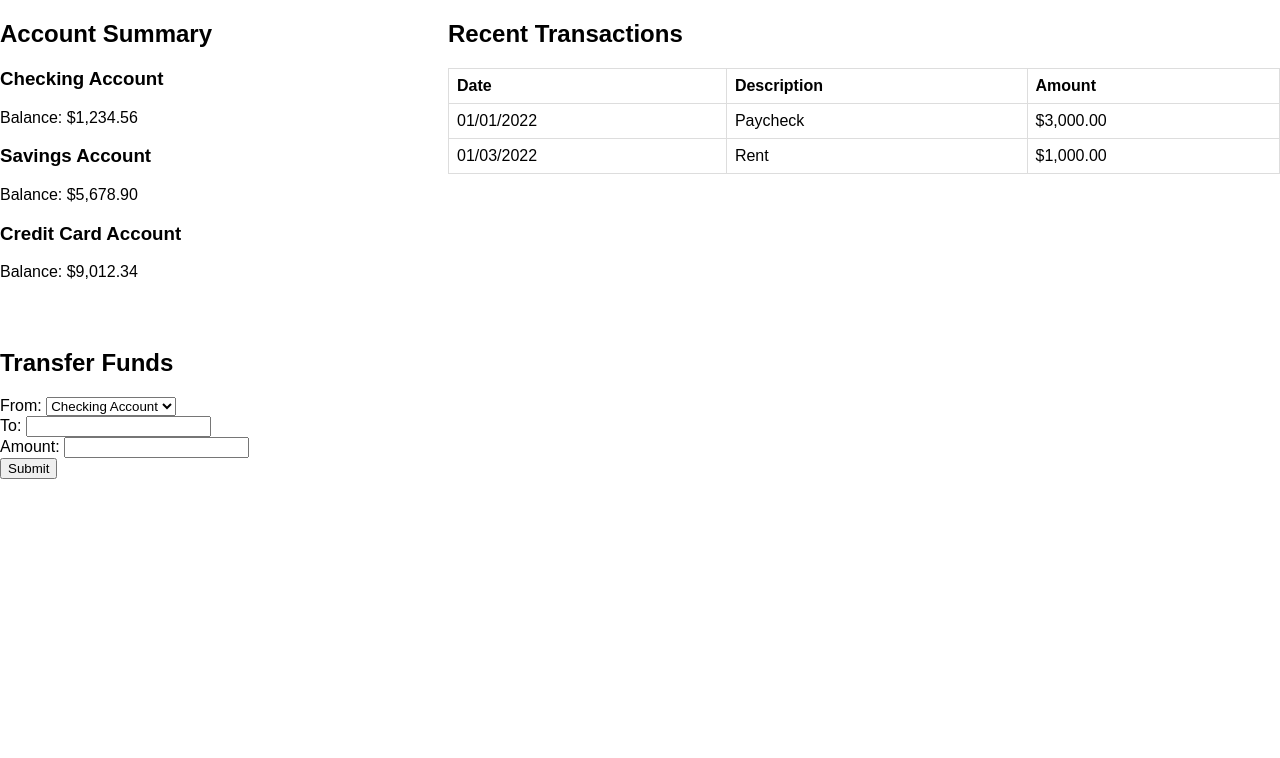
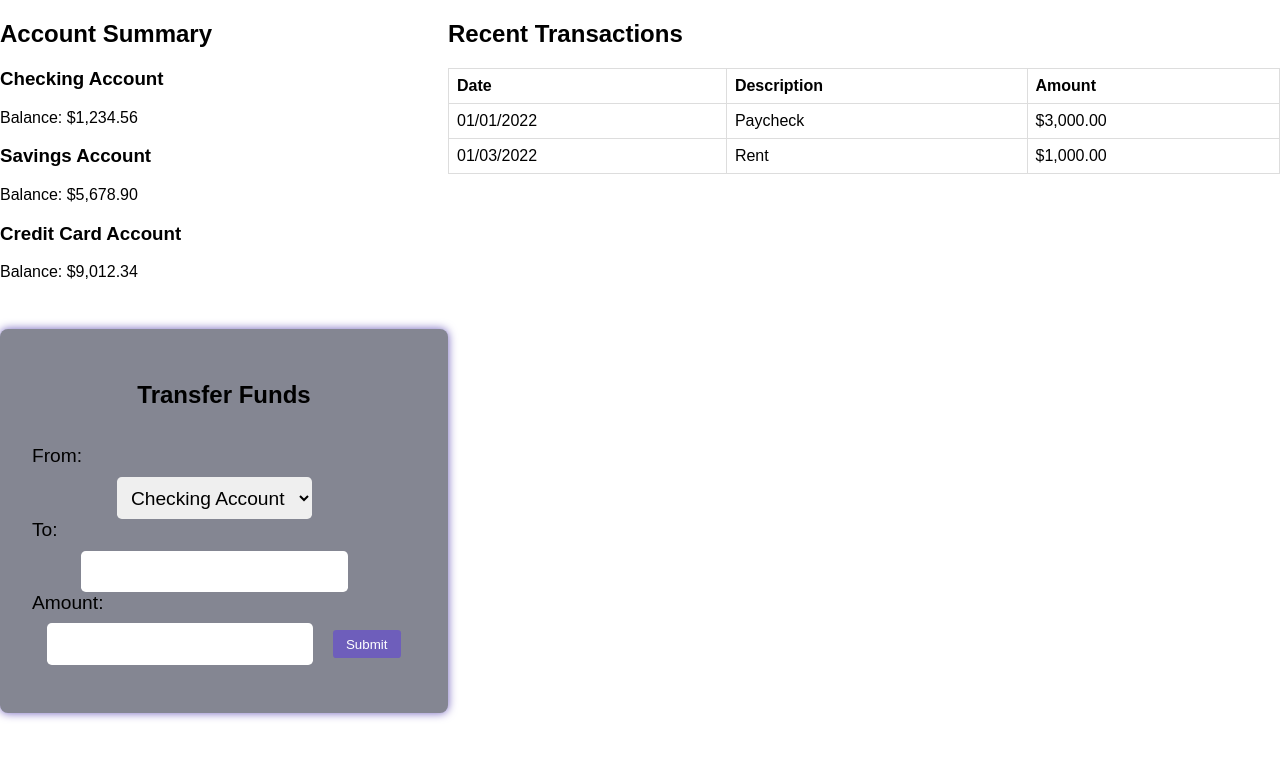
Before and after one commit to bank-of-america12/bank-of-america12.github.io, a plain HTML site: page logged-in.html in a window 1280 px wide. Drawn offline with Linux system fonts and the light colour scheme.

Commit message:
Update logged-in.html

```diff
--- a/logged-in.html
+++ b/logged-in.html
@@ -1,5 +1,5 @@
-<link rel="stylesheet" href="style.css">
-<div id="dashboard">
+<html><head><link rel="stylesheet" href="style.css">
+<style type="text/css"></style></head><body data-new-gr-c-s-check-loaded="14.1093.0" data-gr-ext-installed=""><div id="dashboard">
   <div id="account-summary">
     <h2>Account Summary</h2>
     <div id="checking-account">
@@ -18,7 +18,7 @@
   <div id="transactions">
     <h2>Recent Transactions</h2>
     <table>
-      <tr>
+      <tbody><tr>
         <th>Date</th>
         <th>Description</th>
         <th>Amount</th>
@@ -33,7 +33,7 @@
         <td>Rent</td>
         <td>$1,000.00</td>
       </tr>
-    </table>
+    </tbody></table>
   </div>
   <div id="transfer-funds">
     <h2>Transfer Funds</h2>
@@ -52,7 +52,50 @@
       <br>
       <button type="submit">Submit</button>
     </form>
-  </div>
+  </div><style>#transfer-funds {
+    padding: 2em;
+    border-radius: 0.5em;
+    background-color: #848692;
+    box-shadow: 0 0 10px #6e5ebb;
+    text-align: center;
+}
+
+#transfer-funds h2 {
+    margin-bottom: 1.5em;
+}
+
+#transfer-funds form {
+    display: flex;
+    flex-wrap: wrap;
+    justify-content: center;
+    align-items: center;
+}
+
+#transfer-funds label {
+    width: 100%;
+    margin-bottom: 0.5em;
+    text-align: left;
+    font-size: 1.2em;
+}
+
+#transfer-funds select, #transfer-funds input {
+    padding: 0.5em;
+    margin-right: 1em;
+    border-radius: 0.25em;
+    border: none;
+    font-size: 1.2em;
+}
+
+#transfer-funds button {
+    background-color: #6e5ebb;
+    color: white;
+    padding: 0.5em 1em;
+    border-radius: 0.25em;
+    border: none;
+    cursor: pointer;
+}
+</style>
 </div>
 <script>const transferForm = document.
 </script>
+</body><grammarly-desktop-integration data-grammarly-shadow-root="true"></grammarly-desktop-integration></html>
```
